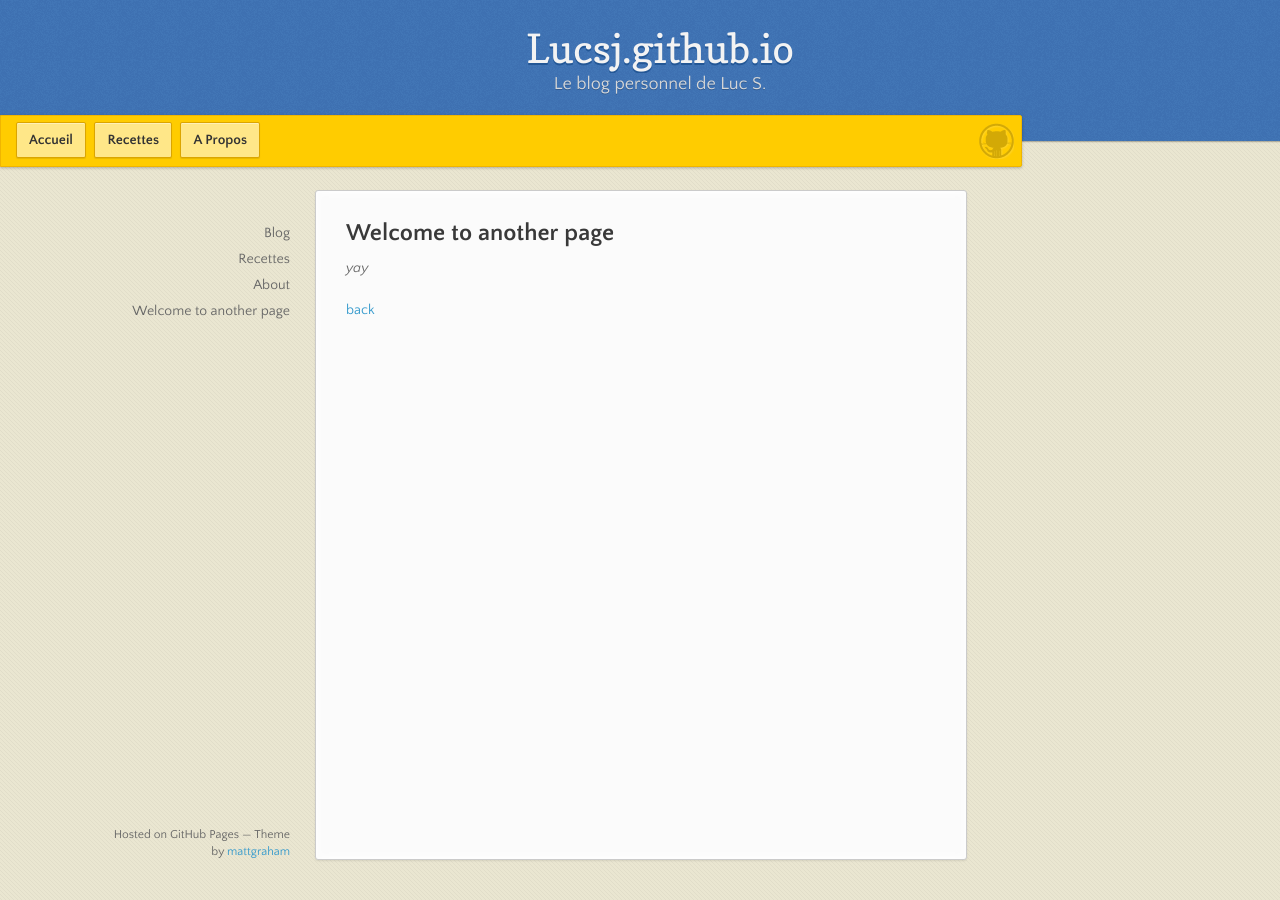
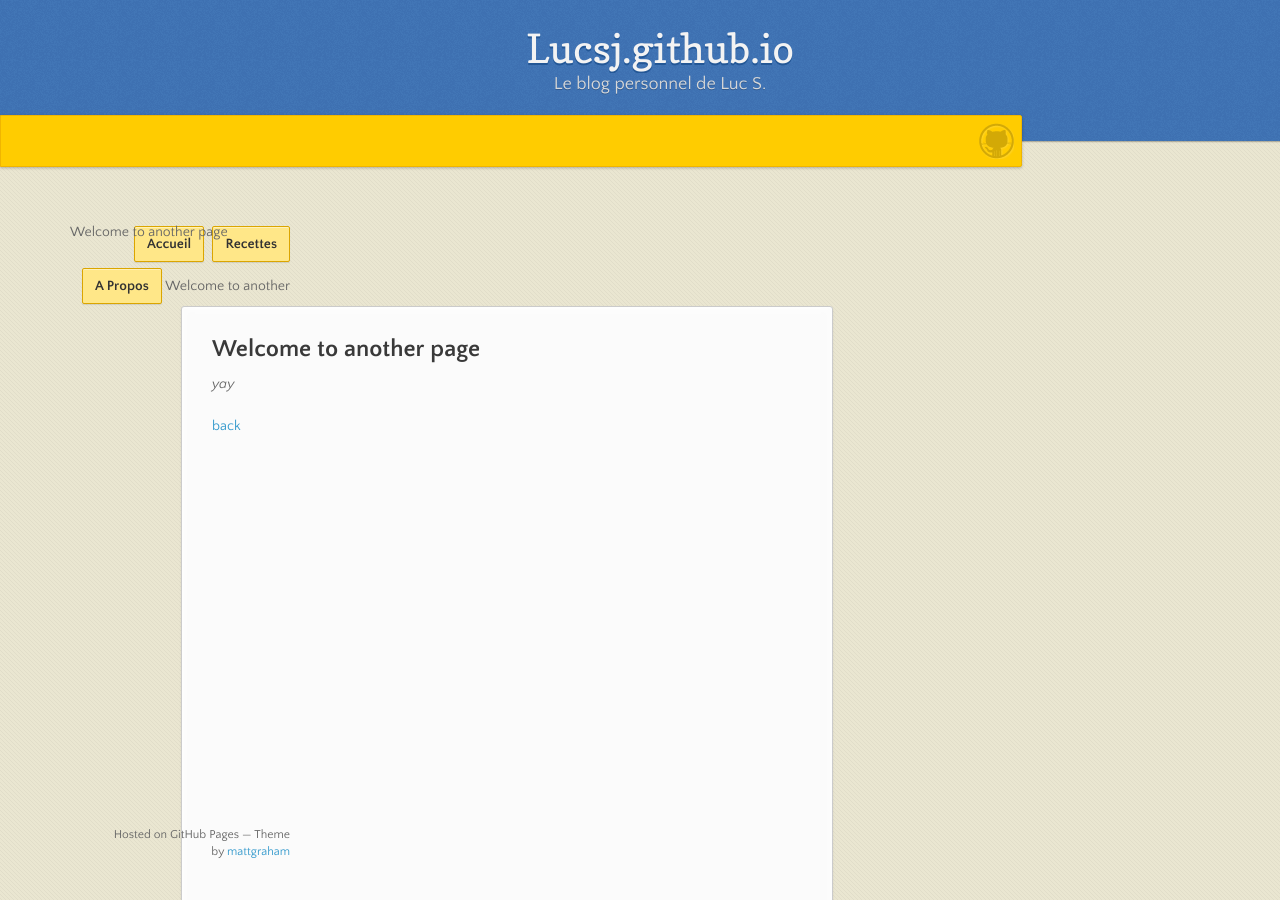
Before and after one commit to lucsj/lucsj.github.io, a Jekyll site: the page built from another-page.md, in a window 1280 px wide. Built offline with Jekyll 4.4.1, drawn with Linux system fonts in a browser that asks for light colours; nearby versions of some CDN libraries; our own code applies the rules of GitHub Pages for plain Markdown files.

Commit message:
ajout d'une section nav pour la navigation dans l'en-tête

```diff
--- a/_layouts/default.html
+++ b/_layouts/default.html
@@ -22,11 +22,13 @@
 
       <div id="banner">
 	  <span id="logo"></span>
+	  <nav>
 	  <ul>
 		<li><a href="{{ site.baseurl }}/" class="button"><strong>Accueil</strong></a></li>
 		<li><a href="{{ site.baseurl }}/recettes" class="button"><strong>Recettes</strong></a></li>
 		<li><a href="{{ site.baseurl }}/about" class="button"><strong>A Propos</strong></a></li>
 	  </ul>
+	  </nav
 	  {% if site.show_downloads %}
           <div class="downloads">
             <span>Downloads:</span>
@@ -41,9 +43,6 @@
     <div class="wrapper">
       <nav>
 	<ul>
-		<li><a href="{{ site.baseurl }}/">Blog</a></li>
-		<li><a href="{{ site.baseurl }}/recettes">Recettes</a></li>
-		<li><a href="{{ site.baseurl }}/about">About</a></li>
 	</ul>
       </nav>
       <section>
```
